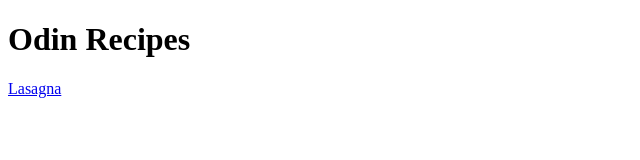
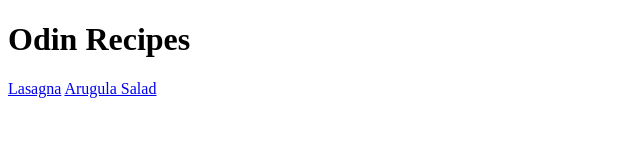
Before and after one commit to Mucyo1/odin-recipes, a plain HTML site: page index.html in a window 1280 px wide. Shown: the whole page, without its empty margins (0-640 px from the left). Drawn offline with Linux system fonts and the light colour scheme.

Commit message:
ODIN-RECIPIES homepage

```diff
--- a/index.html
+++ b/index.html
@@ -8,5 +8,6 @@
 <body>
     <h1>Odin Recipes</h1>
     <a href="./recipes/lasagna.html">Lasagna</a>
+    <a href="./recipes/arugulaSalad.html">Arugula Salad</a>
 </body>
 </html>
```
